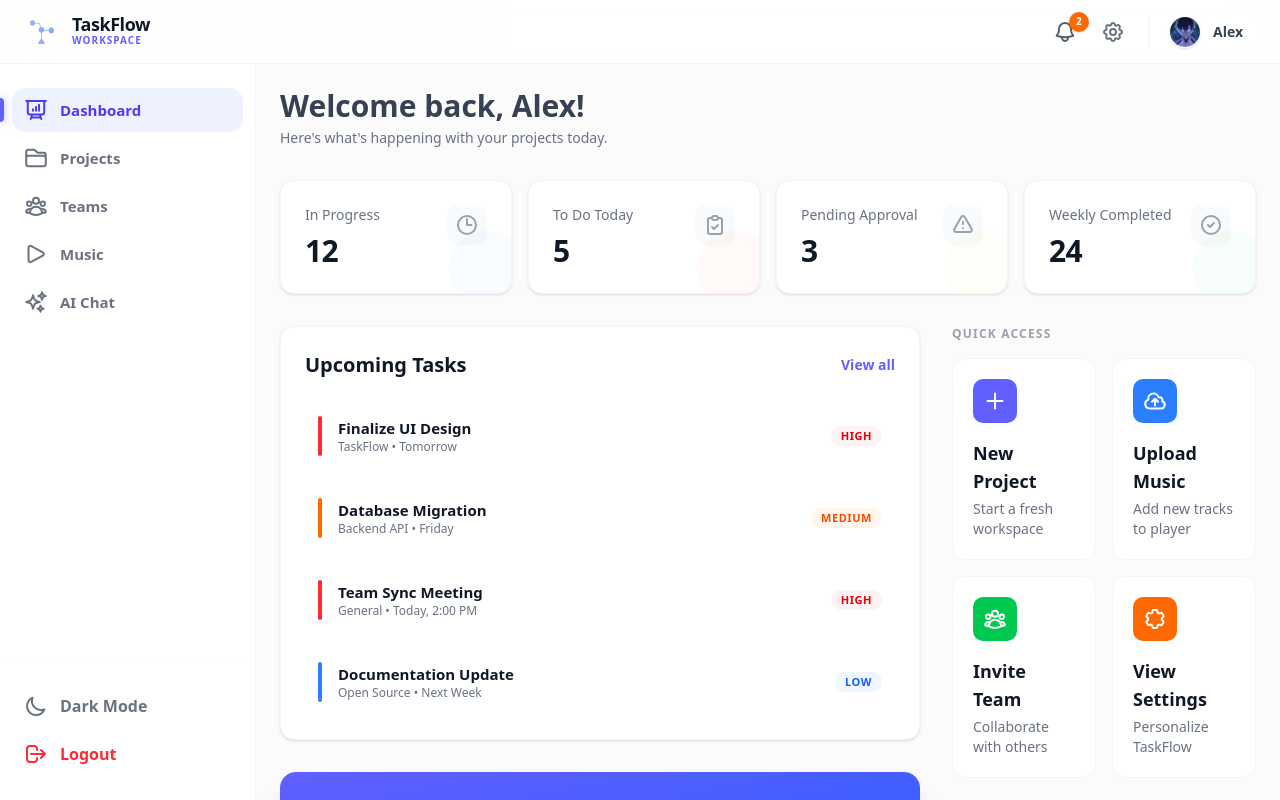
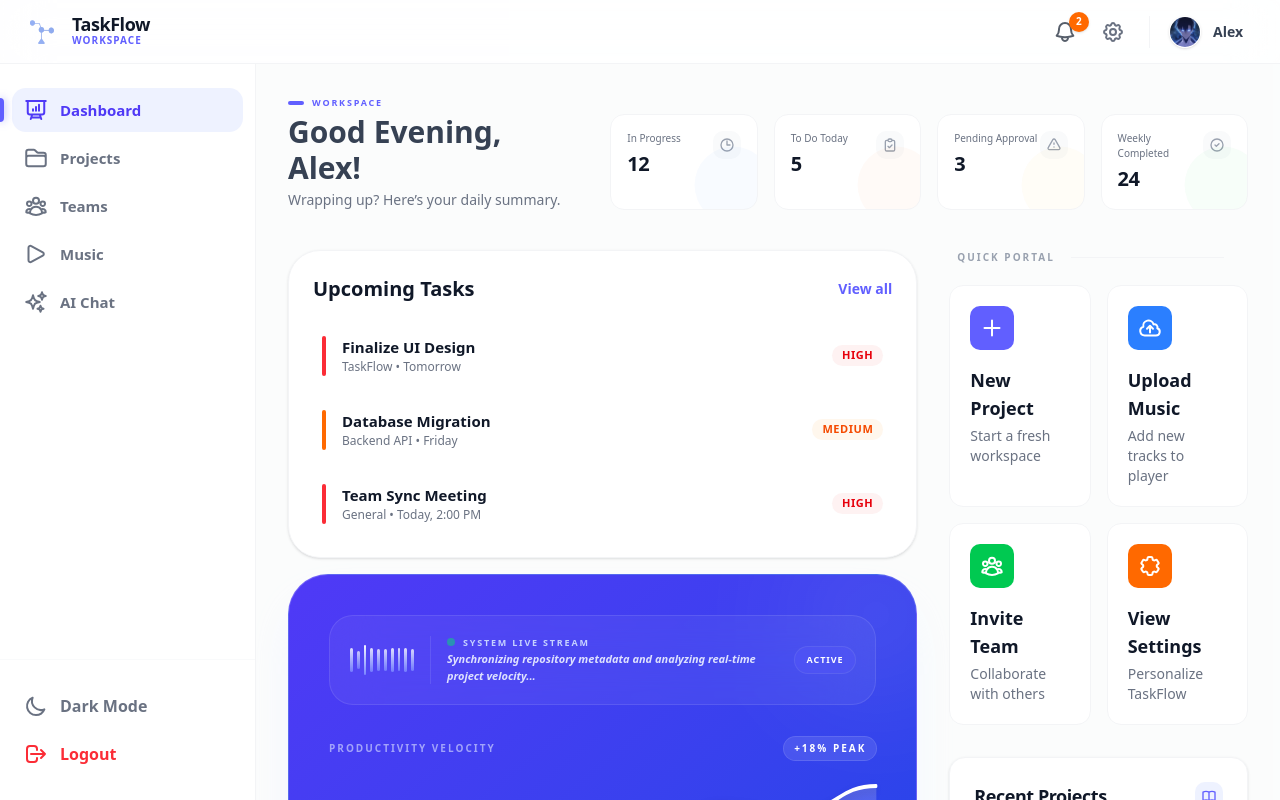
Before and after one commit to RAVELOSONandritiana/taskflow, a SvelteKit app: page /app in a window 1280 px wide. Built offline with nearby package versions, Linux system fonts and the light colour scheme.

Commit message:
update home /app page

```diff
--- /dev/null
+++ b/src/lib/components/user/app/ActivityStream.svelte
@@ -0,0 +1,44 @@
+<script lang="ts">
+	import { onMount } from 'svelte';
+	import { fade, fly } from 'svelte/transition';
+
+	let bars = $state([0.4, 0.7, 0.5, 0.9, 0.6, 0.8, 0.4, 0.7, 0.5, 1.0]);
+
+	onMount(() => {
+		const interval = setInterval(() => {
+			bars = bars.map(() => Math.random() * 0.6 + 0.4);
+		}, 800);
+		return () => clearInterval(interval);
+	});
+</script>
+
+<div
+	class="flex items-center gap-4 rounded-3xl border border-white/10 bg-white/5 p-5 backdrop-blur-xl transition-all hover:bg-white/10"
+	in:fly={{ y: -10, duration: 800 }}
+>
+	<!-- Adaptive Visualizer -->
+	<div class="flex items-center gap-1 h-8 w-16">
+		{#each bars as height, i}
+			<div
+				class="w-1 rounded-full bg-gradient-to-t from-indigo-400 to-white transition-all duration-700 ease-in-out"
+				style="height: {height * 100}%; opacity: {0.3 + height * 0.7}"
+			></div>
+		{/each}
+	</div>
+
+	<!-- Information -->
+	<div class="flex flex-1 flex-col justify-center border-l border-white/10 pl-4">
+		<div class="flex items-center gap-2">
+			<span class="flex h-2 w-2 rounded-full bg-green-400 animate-pulse"></span>
+			<span class="text-[9px] font-black uppercase tracking-[0.2em] text-indigo-200">System Live Stream</span>
+		</div>
+		<p class="mt-0.5 text-[11px] font-bold text-indigo-50/90 italic">
+			Synchronizing repository metadata and analyzing real-time project velocity...
+		</p>
+	</div>
+
+	<!-- Status Badge -->
+	<div class="hidden md:flex items-center gap-2 rounded-xl bg-indigo-500/20 px-3 py-1.5 ring-1 ring-white/10">
+		<span class="text-[9px] font-black uppercase tracking-widest text-white">Active</span>
+	</div>
+</div>
--- /dev/null
+++ b/src/lib/components/user/app/SplineChart.svelte
@@ -0,0 +1,85 @@
+<script lang="ts">
+	import { onMount } from 'svelte';
+	import { fade } from 'svelte/transition';
+
+	let { data = [30, 40, 35, 50, 49, 60, 70, 91], color = '#6366f1', height = 100 }: { data?: number[], color?: string, height?: number } = $props();
+
+	let path = $state('');
+	let areaPath = $state('');
+
+	function generatePath() {
+		if (data.length < 2) return;
+
+		const padding = 10;
+		const width = 1000;
+		const realHeight = height - padding * 2;
+		const stepX = width / (data.length - 1);
+		const max = Math.max(...data);
+		const min = Math.min(...data);
+		const range = max - min || 1;
+
+		const points = data.map((val, i) => ({
+			x: i * stepX,
+			y: height - padding - ((val - min) / range) * realHeight
+		}));
+
+		// Generate Cubic Bezier Spline
+		let d = `M ${points[0].x} ${points[0].y}`;
+
+		for (let i = 0; i < points.length - 1; i++) {
+			const curr = points[i];
+			const next = points[i + 1];
+			const cp1x = curr.x + (next.x - curr.x) / 2;
+			const cp2x = next.x - (next.x - curr.x) / 2;
+			d += ` C ${cp1x} ${curr.y}, ${cp2x} ${next.y}, ${next.x} ${next.y}`;
+		}
+
+		path = d;
+		areaPath = d + ` L ${points[points.length - 1].x} ${height} L ${points[0].x} ${height} Z`;
+	}
+
+	onMount(() => {
+		generatePath();
+	});
+</script>
+
+<div class="relative w-full" style="height: {height}px;" in:fade={{ duration: 1000 }}>
+	<svg viewBox="0 0 1000 {height}" class="h-full w-full overflow-visible" preserveAspectRatio="none">
+		<!-- Area fill -->
+		<path
+			d={areaPath}
+			fill="url(#gradient-{color.replace('#', '')})"
+			class="opacity-20"
+		/>
+
+		<!-- Spline line -->
+		<path
+			d={path}
+			fill="none"
+			stroke={color}
+			stroke-width="4"
+			stroke-linecap="round"
+			stroke-linejoin="round"
+			class="drop-shadow-lg"
+		/>
+
+		<!-- Gradient definition -->
+		<defs>
+			<linearGradient id="gradient-{color.replace('#', '')}" x1="0" y1="0" x2="0" y2="1">
+				<stop offset="0%" stop-color={color} />
+				<stop offset="100%" stop-color={color} stop-opacity="0" />
+			</linearGradient>
+		</defs>
+	</svg>
+
+	<!-- Data points highlights -->
+	<div class="absolute inset-0 flex justify-between px-1">
+		{#each data as val}
+			<div class="group relative flex h-full flex-col justify-end pb-2">
+				<div class="absolute bottom-full left-1/2 mb-2 -translate-x-1/2 scale-0 rounded bg-gray-900 px-2 py-1 text-[10px] text-white transition-transform group-hover:scale-100 dark:bg-gray-100 dark:text-gray-900">
+					{val}%
+				</div>
+			</div>
+		{/each}
+	</div>
+</div>
--- a/src/lib/components/user/app/Status.svelte
+++ b/src/lib/components/user/app/Status.svelte
@@ -1,5 +1,7 @@
-<script>
+<script lang="ts">
 	import StatusElement from './StatusElement.svelte';
+
+	let { compact = false }: { compact?: boolean } = $props();
 
 	const stats = [
 		{ title: 'In Progress', value: 12, color: 'text-blue-500', icon: '<path stroke-linecap="round" stroke-linejoin="round" d="M12 6v6h4.5m4.5 0a9 9 0 11-18 0 9 9 0 0118 0z" />' },
@@ -11,6 +13,6 @@
 
 <div class="grid grid-cols-1 gap-4 sm:grid-cols-2 lg:grid-cols-4">
 	{#each stats as stat}
-		<StatusElement {...stat} />
+		<StatusElement {...stat} {compact} />
 	{/each}
 </div>
--- a/src/lib/components/user/app/StatusElement.svelte
+++ b/src/lib/components/user/app/StatusElement.svelte
@@ -4,21 +4,22 @@
 		value: number | string;
 		color?: string;
 		icon?: string;
+		compact?: boolean;
 	}
 
-	let { title, value, color = 'text-indigo-600', icon = '' }: Props = $props();
+	let { title, value, color = 'text-indigo-600', icon = '', compact = false }: Props = $props();
 </script>
 
-<div class="group relative overflow-hidden rounded-xl border border-gray-100 bg-white p-6 shadow-sm transition-all hover:-translate-y-1 hover:shadow-md dark:border-gray-800 dark:bg-gray-800">
+<div class="group relative overflow-hidden rounded-xl border border-gray-100 bg-white transition-all hover:-translate-y-1 hover:shadow-md dark:border-gray-800 dark:bg-gray-800 {compact ? 'p-4' : 'p-6'}">
 	<div class="flex items-start justify-between">
 		<div>
-			<p class="text-sm font-medium text-gray-500 dark:text-gray-400">{title}</p>
-			<h2 class="mt-2 text-3xl font-bold tracking-tight text-gray-900 dark:text-white">
+			<p class="{compact ? 'text-[10px]' : 'text-sm'} font-medium text-gray-500 dark:text-gray-400">{title}</p>
+			<h2 class="mt-1 {compact ? 'text-xl' : 'text-3xl'} font-bold tracking-tight text-gray-900 dark:text-white">
 				{value}
 			</h2>
 		</div>
-		<div class="rounded-lg bg-gray-50 p-2 text-gray-400 transition-colors group-hover:bg-indigo-50 group-hover:text-indigo-600 dark:bg-gray-900 dark:group-hover:bg-indigo-900/30">
-			<svg xmlns="http://www.w3.org/2000/svg" class="h-6 w-6" fill="none" viewBox="0 0 24 24" stroke="currentColor" stroke-width="2">
+		<div class="rounded-lg bg-gray-50 {compact ? 'p-1.5' : 'p-2'} text-gray-400 transition-colors group-hover:bg-indigo-50 group-hover:text-indigo-600 dark:bg-gray-900 dark:group-hover:bg-indigo-900/30">
+			<svg xmlns="http://www.w3.org/2000/svg" class="{compact ? 'h-4 w-4' : 'h-6 w-6'}" fill="none" viewBox="0 0 24 24" stroke="currentColor" stroke-width="2">
 				{@html icon}
 			</svg>
 		</div>
--- a/src/lib/components/user/app/UpcomingTasks.svelte
+++ b/src/lib/components/user/app/UpcomingTasks.svelte
@@ -1,4 +1,6 @@
 <script lang="ts">
+	let { limit = 4, compact = false }: { limit?: number, compact?: boolean } = $props();
+
 	const tasks = [
 		{ id: 1, title: 'Finalize UI Design', project: 'TaskFlow', due: 'Tomorrow', priority: 'High', color: 'bg-red-500' },
 		{ id: 2, title: 'Database Migration', project: 'Backend API', due: 'Friday', priority: 'Medium', color: 'bg-orange-500' },
@@ -7,15 +9,15 @@
 	];
 </script>
 
-<div class="rounded-xl border border-gray-100 bg-white p-6 shadow-sm dark:border-gray-800 dark:bg-gray-800">
+<div class="rounded-[2rem] border border-gray-100 bg-white shadow-sm dark:border-gray-800 dark:bg-gray-800 {compact ? 'p-6' : 'p-8'}">
 	<div class="mb-6 flex items-center justify-between">
 		<h2 class="text-xl font-bold text-gray-900 dark:text-gray-100">Upcoming Tasks</h2>
 		<button class="text-sm font-semibold text-indigo-500 hover:text-indigo-600">View all</button>
 	</div>
 
 	<div class="space-y-4">
-		{#each tasks as task}
-			<div class="group flex items-center justify-between rounded-lg border border-transparent p-3 transition-all hover:border-gray-100 hover:bg-gray-50 dark:hover:border-gray-700 dark:hover:bg-gray-800/50">
+		{#each tasks.slice(0, limit) as task}
+			<div class="group flex items-center justify-between rounded-lg border border-transparent transition-all hover:border-gray-100 hover:bg-gray-50 dark:hover:border-gray-700 dark:hover:bg-gray-800/50 {compact ? 'p-2' : 'p-3'}">
 				<div class="flex items-center gap-4">
 					<div class="h-10 w-1 flex-shrink-0 rounded-full {task.color}"></div>
 					<div>
--- a/src/routes/app/+page.svelte
+++ b/src/routes/app/+page.svelte
@@ -1,56 +1,129 @@
 <script lang="ts">
 	import Recent from '$lib/components/user/app/Recent.svelte';
 	import Status from '$lib/components/user/app/Status.svelte';
-	import GlobalState from '$lib/components/user/app/GlobalState.svelte';
 	import QuickActions from '$lib/components/user/app/QuickActions.svelte';
 	import UpcomingTasks from '$lib/components/user/app/UpcomingTasks.svelte';
+	import SplineChart from '$lib/components/user/app/SplineChart.svelte';
+	import ActivityStream from '$lib/components/user/app/ActivityStream.svelte';
 	import Title from '$lib/components/user/app/Title.svelte';
 	import { theme } from '$lib/store/theme.store';
+	import { fade, fly, scale } from 'svelte/transition';
+
+	// Dynamic Greeting Logic
+	const now = new Date();
+	const hour = now.getHours();
+	let greeting = $state('');
+	let subtext = $state('');
+
+	if (hour < 12) {
+		greeting = 'Good Morning';
+		subtext = 'Ready for a productive day?';
+	} else if (hour < 18) {
+		greeting = 'Good Afternoon';
+		subtext = "You're in the flow! Let's stay focused.";
+	} else {
+		greeting = 'Good Evening';
+		subtext = 'Wrapping up? Here’s your daily summary.';
+	}
 </script>
 
-<div class="min-h-full bg-gray-50/50 p-6 dark:bg-transparent" class:dark={$theme}>
-	<div class="mb-8">
-		<Title>Welcome back, Alex!</Title>
-		<p class="mt-1 text-sm text-gray-500 dark:text-gray-400">Here's what's happening with your projects today.</p>
-	</div>
+<div class="min-h-full bg-gray-50/30 p-8 pt-8 dark:bg-transparent" class:dark={$theme}>
+	<!-- Compact Integrated Header -->
+	<header class="mb-10 flex flex-col justify-between gap-8 lg:flex-row lg:items-end" in:fly={{ y: -20, duration: 600 }}>
+		<div class="space-y-1">
+			<div class="flex items-center gap-2 text-[9px] font-black uppercase tracking-[0.2em] text-indigo-500">
+				<span class="h-1 w-4 rounded-full bg-indigo-500"></span>
+				Workspace
+			</div>
+			<Title class="text-3xl font-black tracking-tight text-gray-900 dark:text-white lg:text-4xl">
+				{greeting}, Alex!
+			</Title>
+			<p class="text-sm font-medium text-gray-500 dark:text-gray-400">
+				{subtext}
+			</p>
+		</div>
 
-	<div class="space-y-8">
-		<!-- Top Stats Row -->
-		<Status />
+		<div class="lg:max-w-xl xl:max-w-2xl" in:fade={{ delay: 200 }}>
+			<Status compact={true} />
+		</div>
+	</header>
 
-		<div class="grid grid-cols-1 gap-8 lg:grid-cols-12">
-			<!-- Main Column (Tasks) - 8 Cols -->
-			<div class="space-y-8 lg:col-span-8">
-				<UpcomingTasks />
+	<!-- Main 2-Column Grid -->
+	<div class="grid grid-cols-1 gap-8 lg:grid-cols-12">
 
-				<!-- Simple Activity Widget -->
-				<div class="rounded-2xl bg-gradient-to-br from-indigo-500 to-blue-600 p-8 text-white shadow-xl shadow-indigo-200 dark:shadow-none">
-					<div class="flex items-center gap-4">
-						<div class="rounded-xl bg-white/20 p-3 backdrop-blur-md">
-							<svg xmlns="http://www.w3.org/2000/svg" class="h-6 w-6" fill="none" viewBox="0 0 24 24" stroke="currentColor" stroke-width="2">
+		<!-- Left: Primary Content Column (8 Units) -->
+		<div class="lg:col-span-8 flex flex-col gap-4">
+			<div in:fly={{ x: -20, delay: 300, duration: 600 }}>
+				<UpcomingTasks limit={3} compact={true} />
+			</div>
+
+			<!-- AI Widget -->
+			<div
+				in:fly={{ y: 20, delay: 400, duration: 600 }}
+				class="relative overflow-hidden rounded-[2.5rem] border border-white/20 bg-gradient-to-br from-indigo-600 to-blue-700 p-10 text-white shadow-2xl shadow-indigo-100/50 dark:border-indigo-500/20 dark:shadow-none"
+			>
+				<div class="absolute -right-10 -top-10 h-40 w-40 rounded-full bg-white/10 blur-3xl"></div>
+
+					<!-- AI Activity Stream -->
+					<div class="mb-8" in:fade={{ delay: 700 }}>
+						<ActivityStream />
+					</div>
+
+					<!-- AI Spline Chart (Directly below tasks visual flow) -->
+					<div class="mb-8" in:fade={{ delay: 850 }}>
+						<div class="mb-4 flex items-center justify-between text-[10px] font-black uppercase tracking-[0.2em] text-indigo-100/60">
+							<span>Productivity Velocity</span>
+							<span class="rounded-full bg-white/10 px-2.5 py-1 text-white ring-1 ring-white/20">+18% Peak</span>
+						</div>
+						<SplineChart
+							data={[35, 50, 42, 68, 62, 85, 80, 95]}
+							color="#ffffff"
+							height={120}
+						/>
+					</div>
+
+					<!-- AI Intelligence Text -->
+					<div class="relative flex flex-col items-start gap-8 md:flex-row md:items-center">
+						<div class="flex h-16 w-16 shrink-0 items-center justify-center rounded-[1.5rem] bg-white/10 ring-1 ring-white/30 backdrop-blur-xl">
+							<svg xmlns="http://www.w3.org/2000/svg" class="h-8 w-8 text-white" fill="none" viewBox="0 0 24 24" stroke="currentColor" stroke-width="2.5">
 								<path stroke-linecap="round" stroke-linejoin="round" d="M13 10V3L4 14h7v7l9-11h-7z" />
 							</svg>
 						</div>
-						<div>
-							<h4 class="text-lg font-bold">AI Productivity Insight</h4>
-							<p class="text-sm text-indigo-100 opacity-90">
-								"You're 15% more productive this week! Keep up the great work with the TaskFlow redesign."
+
+						<div class="space-y-2">
+							<div class="flex items-center gap-2 text-[10px] font-black uppercase tracking-[0.2em] text-indigo-200">
+								<span>AI Intelligence</span>
+								<div class="h-1.5 w-1.5 rounded-full bg-indigo-300"></div>
+							</div>
+							<h4 class="text-2xl font-black tracking-tight">Focus Peak Detected</h4>
+							<p class="text-lg font-medium leading-relaxed text-indigo-50/90 italic">
+								"Your momentum is high! Finishing the <span class="text-white font-black underline decoration-indigo-300 underline-offset-4">API Integration</span> today could boost velocity by 12%."
 							</p>
 						</div>
 					</div>
 				</div>
 			</div>
 
-			<!-- Sidebar Column (Actions & Stats) - 4 Cols -->
-			<div class="space-y-8 lg:col-span-4">
-				<section>
-					<h3 class="mb-4 text-xs font-black uppercase tracking-widest text-gray-400">Quick Access</h3>
-					<QuickActions />
-				</section>
+		<!-- Right: Sidebar Column (4 Units) -->
+		<div class="space-y-8 lg:col-span-4">
+			<section in:fly={{ x: 20, delay: 500, duration: 600 }}>
+				<header class="mb-5 flex items-center justify-between px-2">
+					<h3 class="text-[10px] font-black uppercase tracking-[0.2em] text-gray-400">Quick Portal</h3>
+					<div class="h-px flex-1 mx-4 bg-gray-100 dark:bg-gray-800"></div>
+				</header>
+				<QuickActions />
+			 </section>
 
-				<Recent />
-				<GlobalState value={82} />
+			<div in:fade={{ delay: 600, duration: 600 }}>
+				<Recent limit={4} />
 			</div>
 		</div>
+
 	</div>
 </div>
+
+<style>
+	:global(body) {
+		overflow-x: hidden;
+	}
+</style>
```
Also changed, not shown: src/lib/components/user/app/GlobalState.svelte (+9 -9 lines), src/lib/components/user/app/Recent.svelte (+11 -3 lines).
